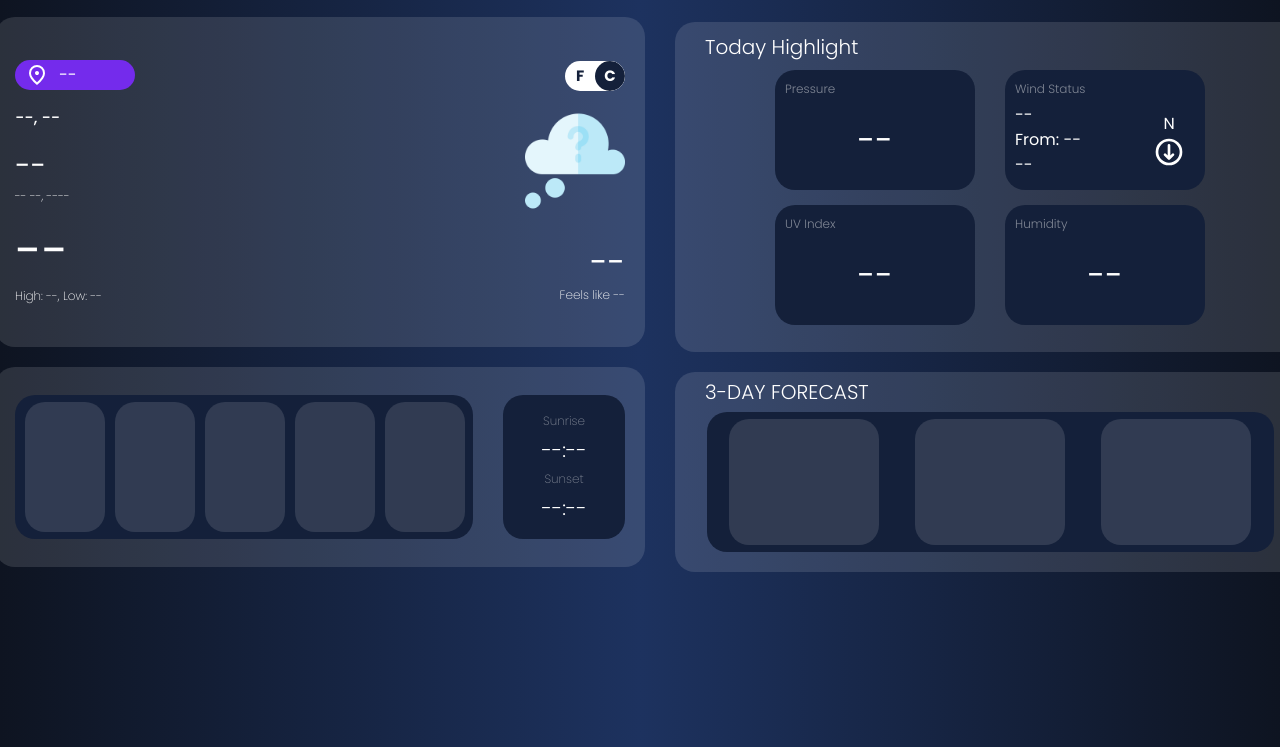
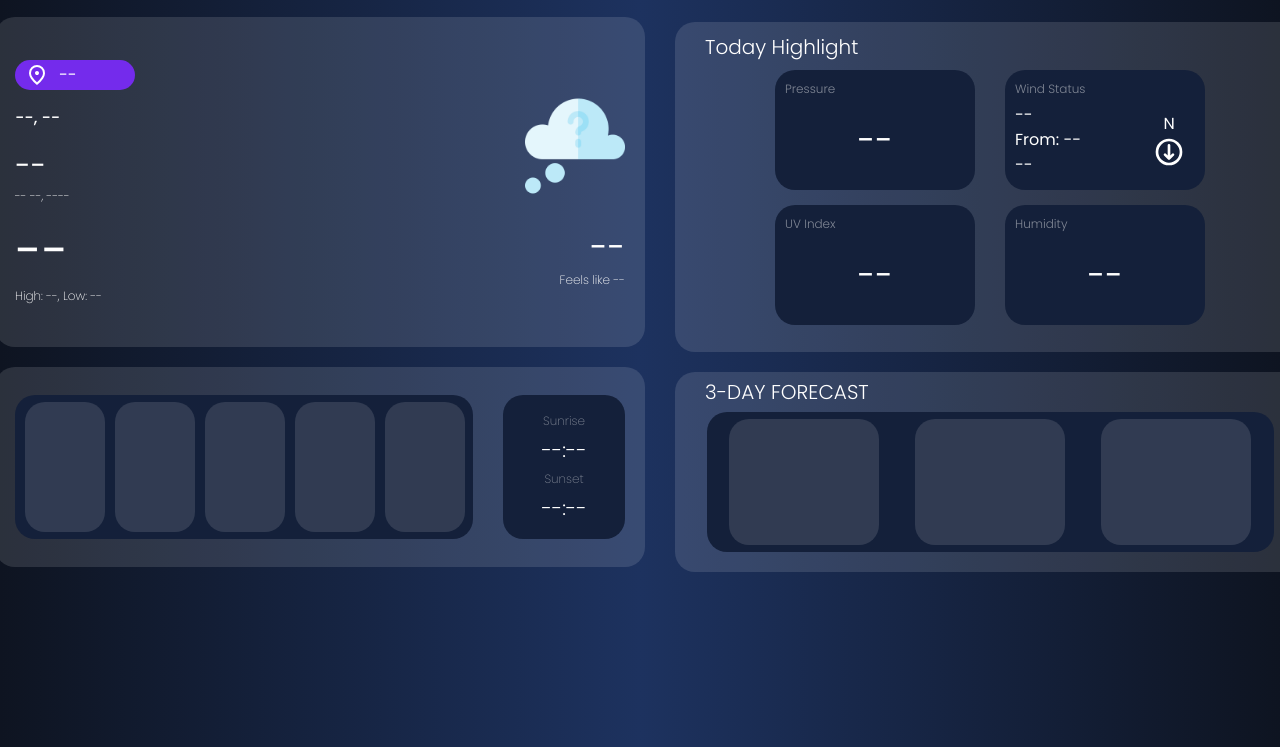
Before and after one commit to Vinay2365/Weather-App, a plain HTML site: page index.html in a window 1280 px wide. Shown: the part 53-800 px from the top of the page. Drawn offline with Linux system fonts and the light colour scheme.

Commit message:
Update index.html

```diff
--- a/index.html
+++ b/index.html
@@ -48,12 +48,6 @@
                     </div>
                 </div>
                 <div>
-                    <div class="toggle-wrapper active" onclick="toggleTemp()" id="toggle">
-                        <div class="slider"></div>
-                        <div class="label fahrenheit">F</div>
-                        <div class="label celsius">C</div>
-                    </div>
-
                     <div class="weather_img">
                         <img src="unknown.png" class="icon">
                     </div>
```
